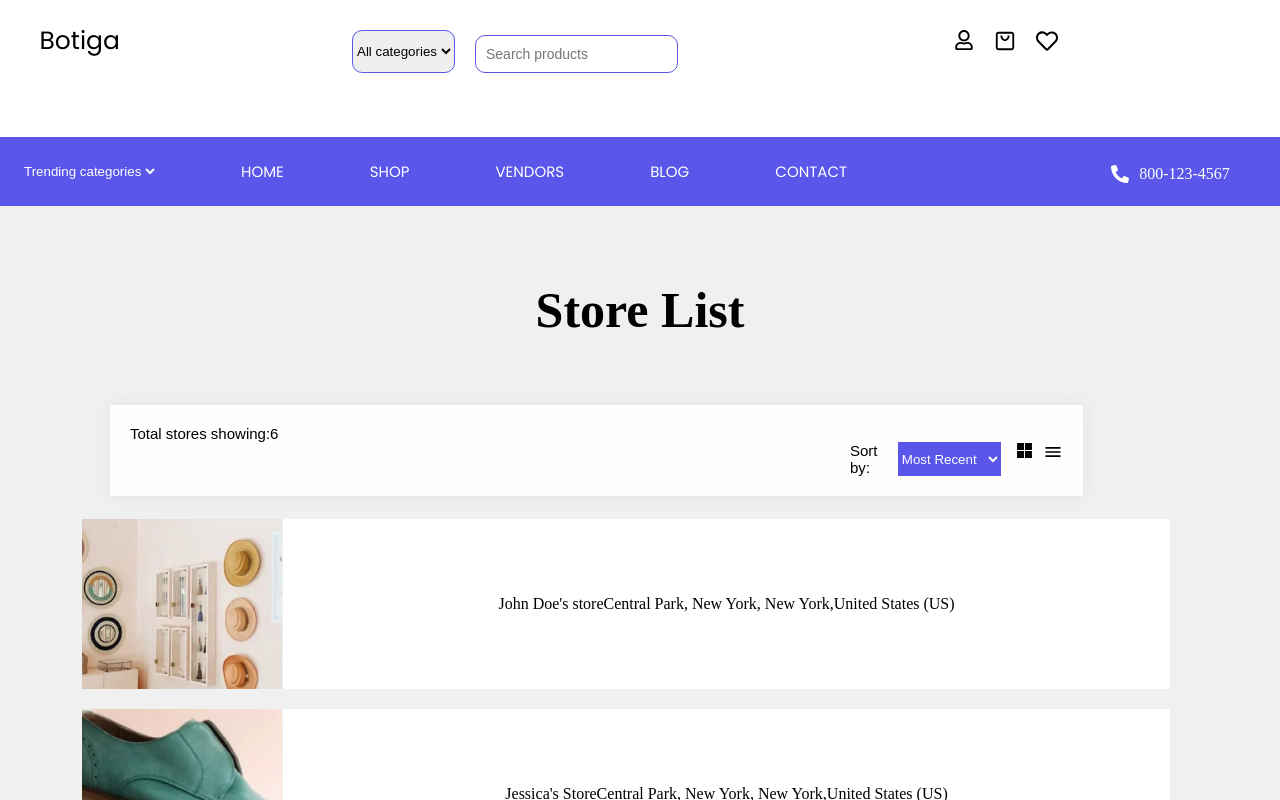
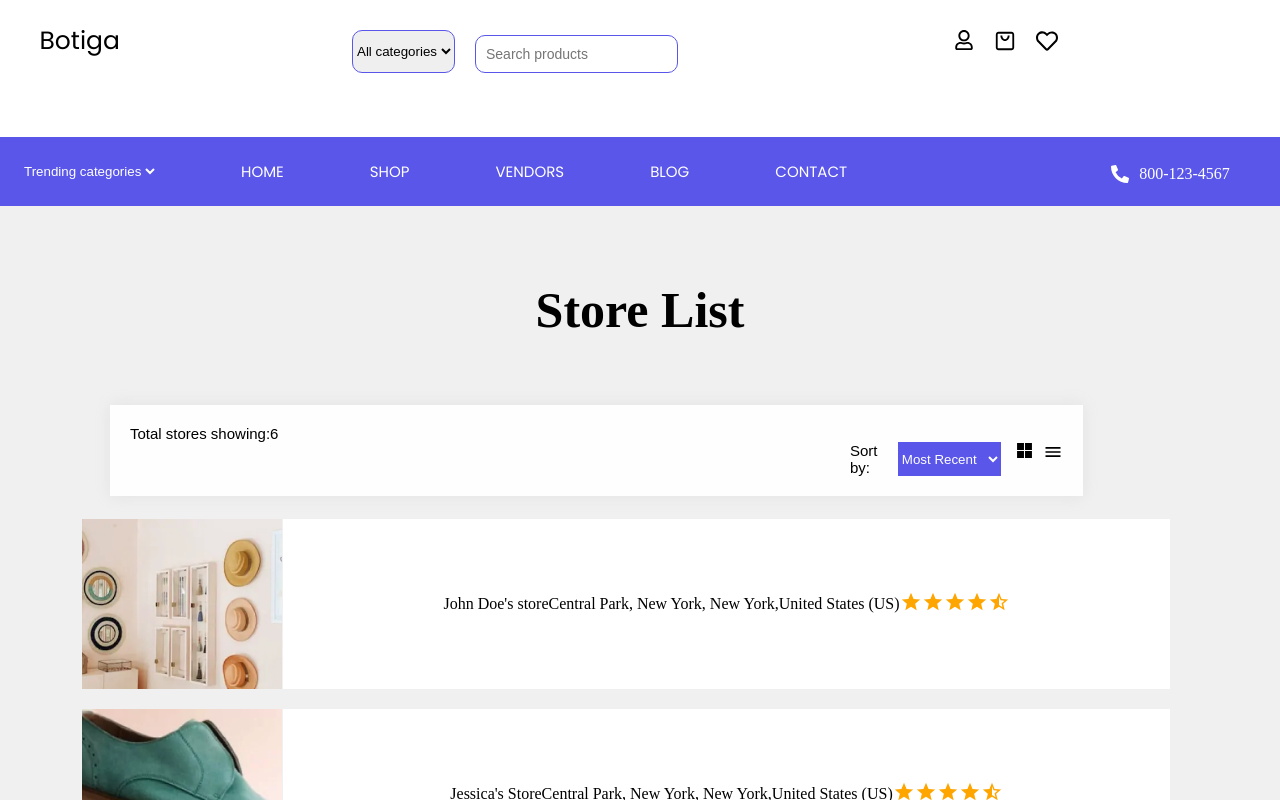
Before and after one commit to gisele-gisubizo/react-project-beginner, a React (Vite) app: page /Vendors in a window 1280 px wide. Shown: the top 800 px of the page. Built offline with nearby package versions, Linux system fonts and the light colour scheme; a web font is replaced by a local one.

Commit message:
blog css changed

```diff
--- a/src/components/Blog.jsx
+++ b/src/components/Blog.jsx
@@ -1,5 +1,5 @@
 import React from "react"
-import '../styles/Blog.css'
+import '../styles/blog.css'
 import b1 from '../assets/b1.webp'
 import b2 from '../assets/b2.webp'
 import b3 from '../assets/b3.webp'
--- a/src/components/Vendors.jsx
+++ b/src/components/Vendors.jsx
@@ -107,6 +107,7 @@ return(
                        <div className='vendors.name'>{item.store}</div>
                        <div className='vendors.address'>{item.address}</div>
                        <div className='vendors.country'>{item.country}</div>
+                       <div className='vendors.country'>{item.rates}</div>
                      </div>
 
 
```
